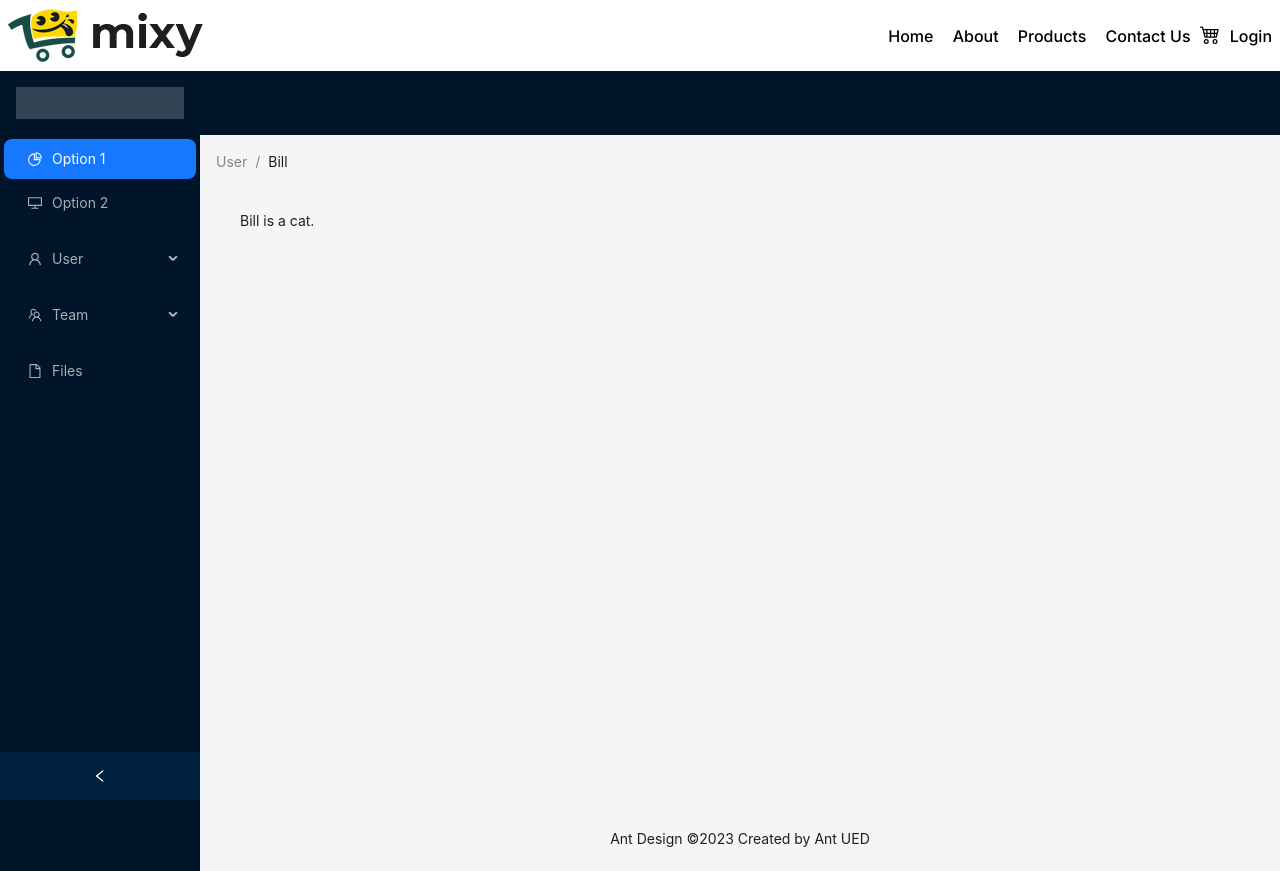
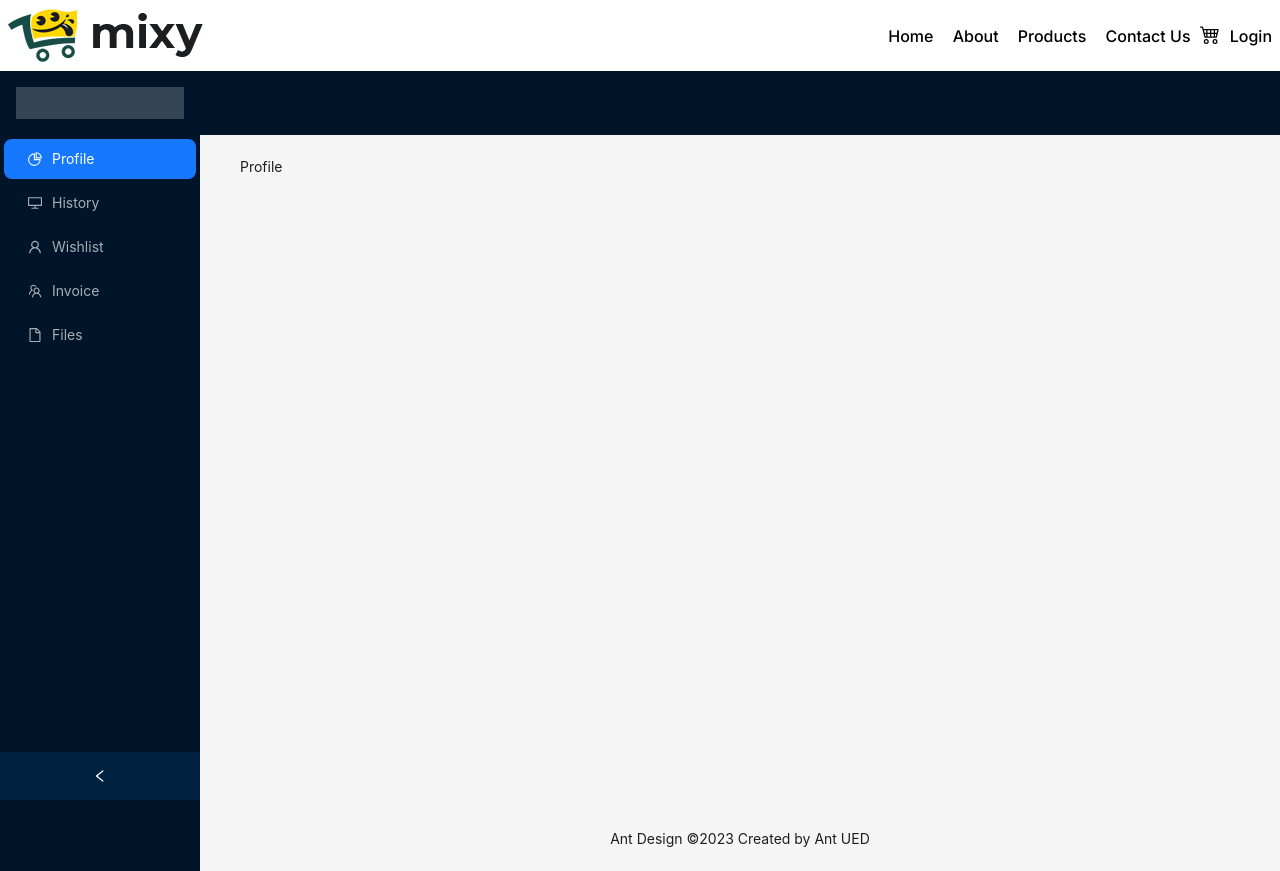
Before and after one commit to Jahid0178/mixy-ecommerce-client, a Next.js app: page /user in a window 1280 px wide. Built offline with nearby package versions, Linux system fonts and the light colour scheme.

Commit message:
components rerender on user dashboard page

```diff
--- a/src/pages/user/index.js
+++ b/src/pages/user/index.js
@@ -8,34 +8,32 @@ import {
 } from "@ant-design/icons";
 import { Breadcrumb, Layout, Menu, theme } from "antd";
 import Head from "next/head";
+import Profile from "./profile";
+import History from "./history";
+import WishList from "./wishlist";
+import Invoice from "./invoice";
 const { Header, Content, Footer, Sider } = Layout;
 
 function getItem(label, key, icon, children) {
   return {
+    label,
     key,
     icon,
     children,
-    label,
   };
 }
 
 const items = [
-  getItem("Option 1", "1", <PieChartOutlined />),
-  getItem("Option 2", "2", <DesktopOutlined />),
-  getItem("User", "sub1", <UserOutlined />, [
-    getItem("Tom", "3"),
-    getItem("Bill", "4"),
-    getItem("Alex", "5"),
-  ]),
-  getItem("Team", "sub2", <TeamOutlined />, [
-    getItem("Team 1", "6"),
-    getItem("Team 2", "8"),
-  ]),
+  getItem("Profile", "1", <PieChartOutlined />),
+  getItem("History", "2", <DesktopOutlined />),
+  getItem("Wishlist", "3", <UserOutlined />),
+  getItem("Invoice", "4", <TeamOutlined />),
   getItem("Files", "9", <FileOutlined />),
 ];
 
 const UserProfile = () => {
   const [collapsed, setCollapsed] = useState(false);
+  const [selected, setSelected] = useState("Profile");
   return (
     <>
       <Head>
@@ -65,6 +63,7 @@ const UserProfile = () => {
             defaultSelectedKeys={["1"]}
             mode="inline"
             items={items}
+            onClick={(e) => setSelected(e.domEvent.target.innerText)}
           />
         </Sider>
         <Layout className="site-layout">
@@ -78,21 +77,16 @@ const UserProfile = () => {
               margin: "0 16px",
             }}
           >
-            <Breadcrumb
-              style={{
-                margin: "16px 0",
-              }}
-            >
-              <Breadcrumb.Item>User</Breadcrumb.Item>
-              <Breadcrumb.Item>Bill</Breadcrumb.Item>
-            </Breadcrumb>
             <div
               style={{
                 padding: 24,
                 minHeight: 360,
               }}
             >
-              Bill is a cat.
+              {selected === "Profile" && <Profile />}
+              {selected === "History" && <History />}
+              {selected === "Wishlist" && <WishList />}
+              {selected === "Invoice" && <Invoice />}
             </div>
           </Content>
           <Footer
```
